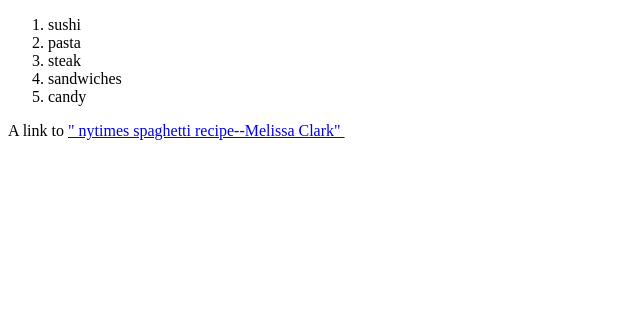
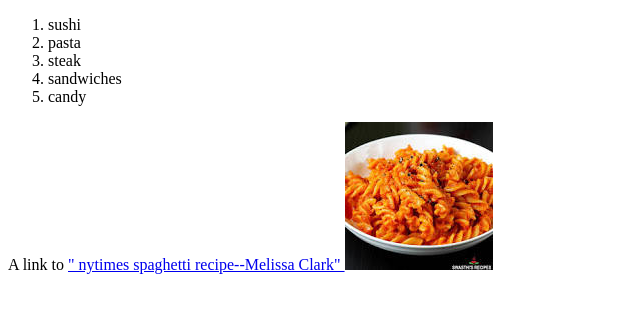
Before and after one commit to owen-lavner/owen-lavner-github.io, a plain HTML site: page index.html in a window 1280 px wide. Shown: the whole page, without its empty margins (0-640 px from the left). Drawn offline with Linux system fonts and the light colour scheme.

Commit message:
commit 5 tweak x2

```diff
--- a/index.html
+++ b/index.html
@@ -21,7 +21,7 @@
   <a href="https://shorturl.at/cv4mO"/>
     " nytimes spaghetti recipe--Melissa Clark"
   </a>
-  <img scr="assets/pasta_2.jpg"/>
+  <img src="assets/pasta_2.jpg"/>
   </body>
 
 </html>
```
